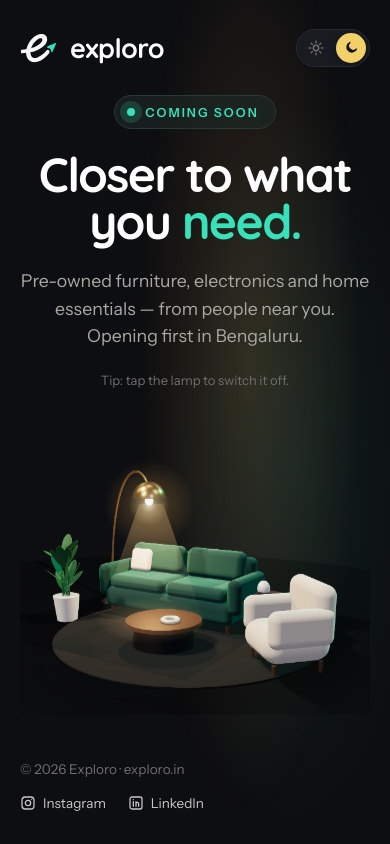
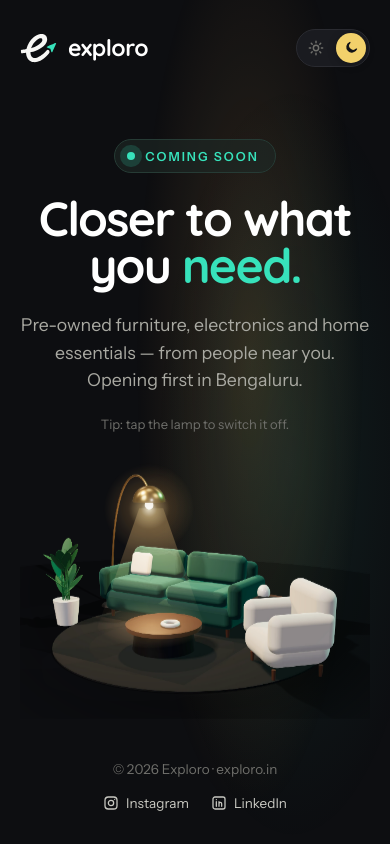
Before and after one commit to exploro-tech/exploro-landing-page, a plain HTML site: page index.html in a window 390 px wide. Drawn offline with Linux system fonts and the light colour scheme.

Commit message:
Add favicon and make landing page mobile-friendly
Use the header logo as a theme-aware SVG favicon. Add the missing
viewport meta tag and let the page grow and scroll on narrow screens
instead of clipping the stacked layout at 100vh.

Co-Authored-By: Claude Opus 5.5 <noreply@anthropic.com>

```diff
--- a/index.html
+++ b/index.html
@@ -2,6 +2,8 @@
 <html lang="en">
 <head>
 <meta charset="utf-8">
+<meta name="viewport" content="width=device-width, initial-scale=1, viewport-fit=cover">
+<link rel="icon" type="image/svg+xml" href="./assets/favicon.svg">
 <title>Exploro — Coming soon (lamp)</title>
 <script src="./vendor/react.js"></script>
 <script src="./vendor/react-dom.js"></script>
@@ -13,7 +15,7 @@
 <link rel="preconnect" href="https://fonts.googleapis.com">
 <link href="https://fonts.googleapis.com/css2?family=Quicksand:wght@500;600;700&amp;family=Instrument+Sans:wght@400;500;600&amp;display=swap" rel="stylesheet">
 <style>
-body{margin:0;overflow:hidden}
+body{margin:0}
 .ex,.ex *{box-sizing:border-box}
 .ex{font-family:'Instrument Sans',ui-sans-serif,system-ui,sans-serif;-webkit-font-smoothing:antialiased;transition:background-color .8s ease,color .8s ease}
 .qs{font-family:'Quicksand','Instrument Sans',ui-sans-serif,system-ui,sans-serif}
@@ -35,7 +37,8 @@ body{margin:0;overflow:hidden}
 .knob{transition:transform .45s cubic-bezier(.5,1.6,.4,1),background-color .6s ease}
 .lk{text-decoration:none;display:inline-flex;align-items:center;gap:7px;min-height:32px}
 .lk:hover{text-decoration:underline;text-underline-offset:3px}
-@media (max-width:860px){.grid{grid-template-columns:1fr!important;grid-template-rows:auto minmax(0,1fr)!important;text-align:center}.lead{align-items:center!important}}
+@media (max-width:860px){.ex{height:auto!important;min-height:100svh!important}.grid{grid-template-columns:1fr!important;grid-template-rows:auto auto!important;gap:12px 0!important;padding-top:clamp(12px,4vh,40px)!important;text-align:center}.lead{align-items:center!important;padding-bottom:0!important}.foot{justify-content:center!important;text-align:center;padding-top:24px!important}}
+@media (max-width:420px){.ex header{gap:8px!important}.ex header .qs{font-size:23px!important}.foot{flex-direction:column}}
 @media (prefers-reduced-motion:reduce){.r1,.r2,.r3,.r4,.float,.pulse{animation:none}.glow.on{animation:none;opacity:1}.fade,.ex,.tc,.knob{transition:none}}
 </style>
 </helmet>
@@ -83,7 +86,7 @@ body{margin:0;overflow:hidden}
     </div>
   </div>
 
-  <footer class="tc" style="position: relative; z-index: 2; display: flex; flex-wrap: wrap; justify-content: space-between; align-items: center; gap: 10px 20px; padding: 0 clamp(20px, 4.5vw, 72px) clamp(16px, 3vh, 28px); font-size: 13.5px; color: {{hint}}">
+  <footer class="tc foot" style="position: relative; z-index: 2; display: flex; flex-wrap: wrap; justify-content: space-between; align-items: center; gap: 10px 20px; padding: 0 clamp(20px, 4.5vw, 72px) clamp(16px, 3vh, 28px); font-size: 13.5px; color: {{hint}}">
     <span>© 2026 Exploro · exploro.in</span>
     <span style="display: flex; gap: 22px">
       <a class="lk tc" href="https://www.instagram.com/exploro_india" target="_blank" rel="noopener noreferrer" style="color: {{linkC}}"><svg width="16" height="16" viewBox="0 0 24 24" fill="none" stroke="currentColor" stroke-width="1.9" aria-hidden="true"><rect x="3" y="3" width="18" height="18" rx="5"></rect><circle cx="12" cy="12" r="4"></circle><circle cx="17.5" cy="6.5" r="1" fill="currentColor" stroke="none"></circle></svg>Instagram</a>
```
Also changed, not shown: assets/favicon.svg (added).
